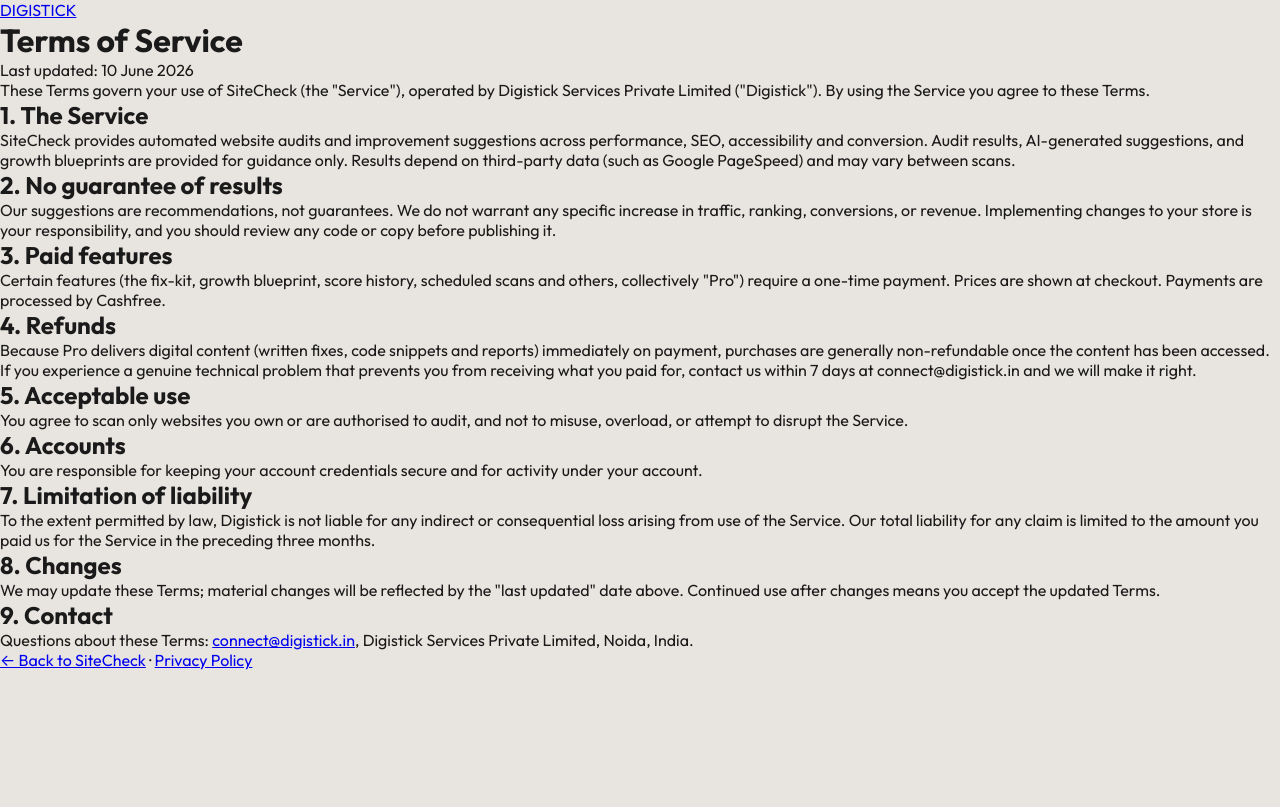
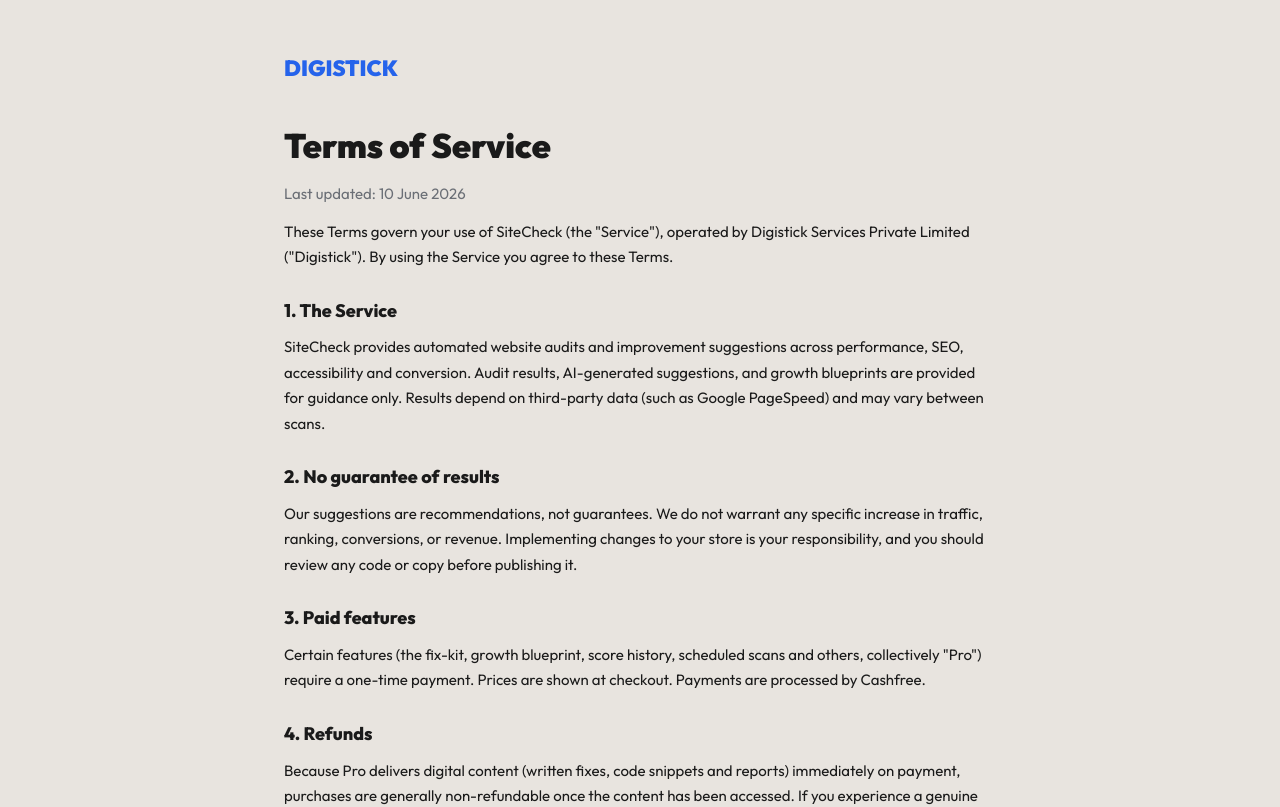
Before and after one commit to connect511/sitecheck, a Next.js app: page /terms in a window 1280 px wide. Shown: the top 807 px of the page. Built offline with nearby package versions, Linux system fonts and the light colour scheme.

Commit message:
Update globals.css

```diff
--- a/app/globals.css
+++ b/app/globals.css
@@ -747,3 +747,17 @@ body { background: var(--cream); color: var(--ink); font-family: var(--font); -w
 .cmp-pro-note { text-align:center; color:var(--d-muted); font-size:12px; margin-top:10px; }
 
 @media (max-width:860px){ .cmp-pro-grid { font-size:12px; } .side-pro { margin-top:20px; } }
+
+/* ===== v17: legal pages + footer legal ===== */
+.f-legal { margin-top:14px; font-size:12px; color:var(--muted); }
+.f-legal a { color:var(--muted); text-decoration:underline; }
+.f-legal a:hover { color:var(--ink); }
+.legal { max-width:760px; margin:0 auto; padding:50px 24px 80px; font-family:var(--font); color:var(--ink); line-height:1.7; }
+.legal-logo { font-weight:900; font-size:22px; text-decoration:none; color:var(--ink); display:inline-block; margin-bottom:30px; }
+.legal-logo span { color:var(--blue); }
+.legal h1 { font-size:34px; font-weight:900; margin-bottom:6px; }
+.legal-date { color:var(--muted); font-size:13px; margin-bottom:24px; }
+.legal h2 { font-size:18px; font-weight:800; margin:26px 0 8px; }
+.legal p { margin-bottom:12px; font-size:15px; }
+.legal a { color:var(--blue); }
+.legal-foot { margin-top:36px; padding-top:20px; border-top:1px solid var(--line); font-size:14px; }
```
